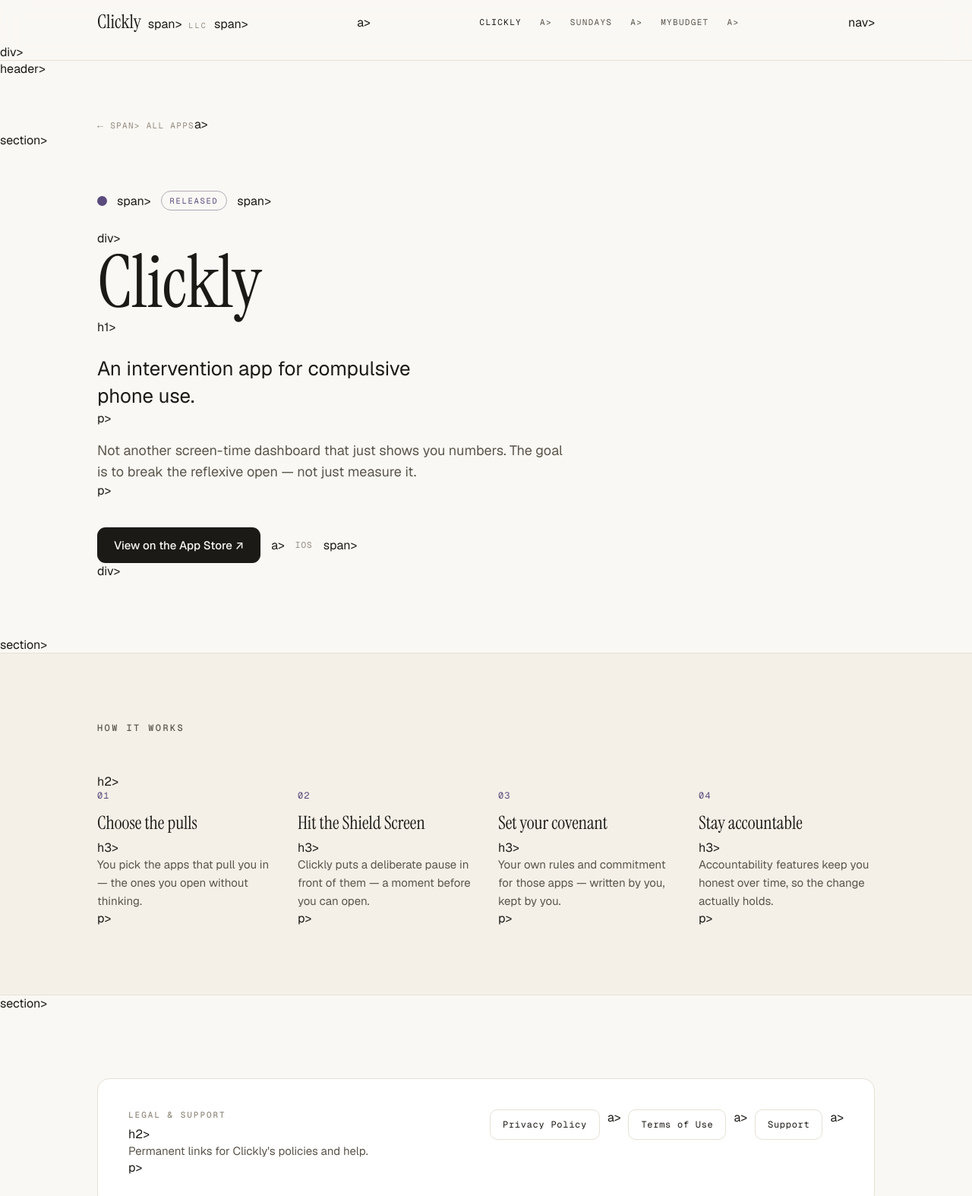
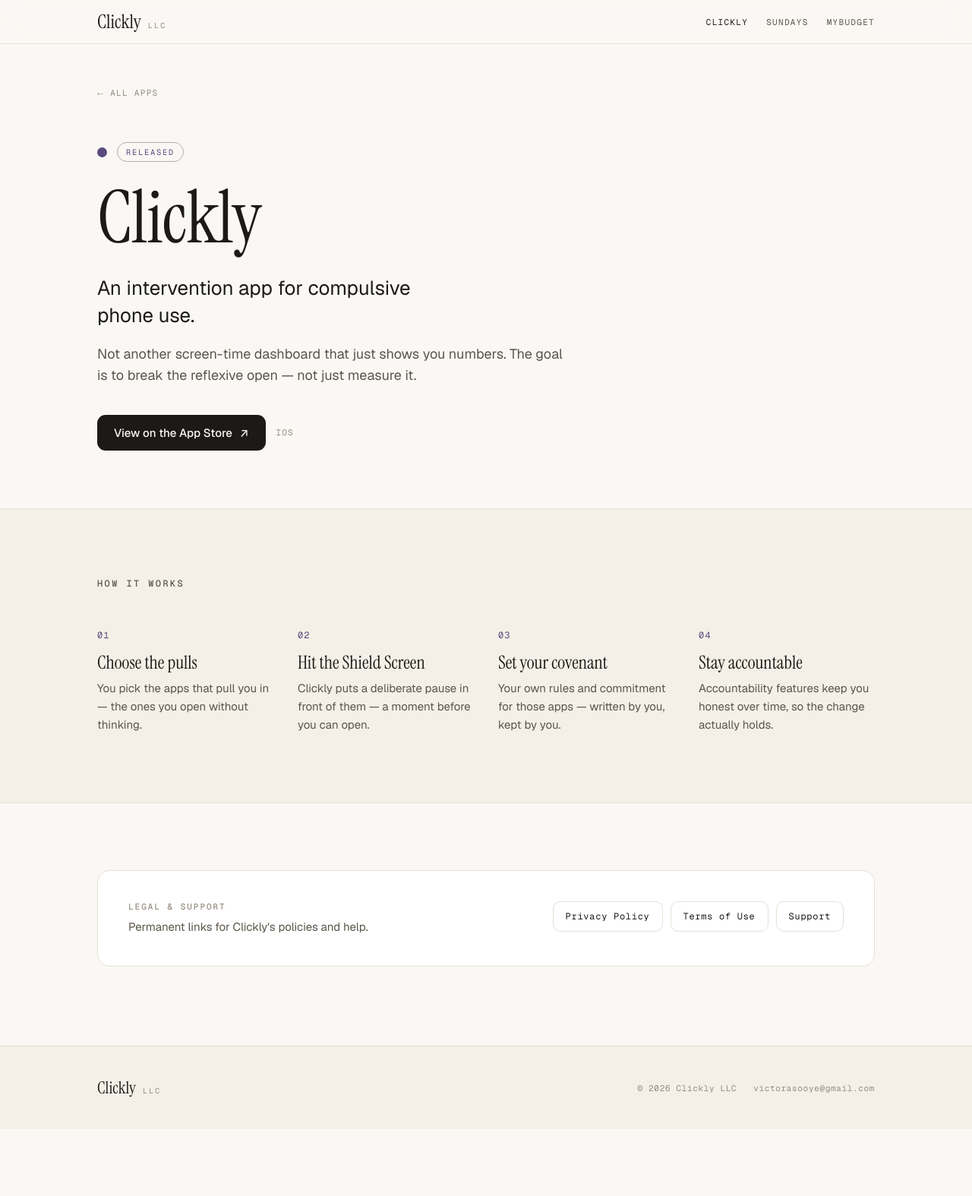
Before and after one commit to VictorAsooye/clicklysite, a plain HTML site: page apps/clickly.dc.html in a window 1280 px wide. Shown: the top 1574 px of the page at 76% size. After the commit the page ends 1486 px from the top, so only its background shows below. Drawn offline with nearby package versions, Linux system fonts and the light colour scheme.

Commit message:
Refactor HTML structure and styling for Clickly

```diff
--- a/apps/clickly.dc.html
+++ b/apps/clickly.dc.html
@@ -24,78 +24,105 @@
 ::selection{background:var(--ink);color:var(--paper);}
 </style>
 </helmet>
+
 <div style="min-height:100vh;display:flex;flex-direction:column;">
+
 <header style="position:sticky;top:0;z-index:50;background:rgba(250,248,244,0.82);backdrop-filter:blur(14px);-webkit-backdrop-filter:blur(14px);border-bottom:1px solid var(--line);">
 <div style="max-width:1080px;margin:0 auto;padding:16px 28px;display:flex;align-items:center;justify-content:space-between;gap:24px;">
 <a href="../index.dc.html" style="display:flex;align-items:baseline;gap:9px;">
-              <span style="font-family:'Instrument Serif',Georgia,serif;font-size:25px;line-height:1;">Clickly</span>span>
-              <span style="font-family:'Geist Mono',ui-monospace,monospace;font-size:10px;letter-spacing:0.22em;text-transform:uppercase;color:var(--ink-3);">LLC</span>span>
-            </a>a>
+<span style="font-family:'Instrument Serif',Georgia,serif;font-size:25px;line-height:1;">Clickly</span>
+<span style="font-family:'Geist Mono',ui-monospace,monospace;font-size:10px;letter-spacing:0.22em;text-transform:uppercase;color:var(--ink-3);">LLC</span>
+</a>
 <nav style="display:flex;gap:24px;font-family:'Geist Mono',ui-monospace,monospace;font-size:11px;letter-spacing:0.12em;text-transform:uppercase;color:var(--ink-2);">
-              <a href="clickly.dc.html" style="color:var(--ink);">Clickly</a>a>
-              <a href="sundays.dc.html" style="transition:color .2s;">Sundays</a>a>
-              <a href="mybudget.dc.html" style="transition:color .2s;">mybudget</a>a>
-            </nav>nav>
-          </div>div>
-        </header>header>
+<a href="clickly.dc.html" style="color:var(--ink);">Clickly</a>
+<a href="sundays.dc.html" style="transition:color .2s;">Sundays</a>
+<a href="mybudget.dc.html" style="transition:color .2s;">mybudget</a>
+</nav>
+</div>
+</header>
+
 <main style="flex:1;">
+
 <section style="max-width:1080px;margin:0 auto;padding:clamp(32px,5vw,52px) 28px 0;">
-            <a href="../index.dc.html" style="font-family:'Geist Mono',ui-monospace,monospace;font-size:11px;letter-spacing:0.12em;text-transform:uppercase;color:var(--ink-3);display:inline-flex;align-items:center;gap:8px;white-space:nowrap;transition:color .2s;"><span style="font-size:13px;">&larr;</span>span> All apps</a>a>
-          </section>section>
+<a href="../index.dc.html" style="font-family:'Geist Mono',ui-monospace,monospace;font-size:11px;letter-spacing:0.12em;text-transform:uppercase;color:var(--ink-3);display:inline-flex;align-items:center;gap:8px;white-space:nowrap;transition:color .2s;" style-hover="color:var(--ink);">
+<span style="font-size:13px;">&larr;</span> All apps
+</a>
+</section>
+
 <section style="max-width:1080px;margin:0 auto;padding:clamp(32px,5vw,56px) 28px clamp(48px,7vw,76px);">
 <div style="display:flex;align-items:center;gap:13px;margin-bottom:26px;">
-              <span style="width:13px;height:13px;border-radius:50%;background:var(--app);"></span>span>
-              <span style="font-family:'Geist Mono',ui-monospace,monospace;font-size:10.5px;letter-spacing:0.16em;text-transform:uppercase;color:var(--app);border:1px solid color-mix(in oklab,var(--app) 35%,var(--line));padding:5px 11px;border-radius:999px;">Released</span>span>
-            </div>div>
-            <h1 style="margin:0;font-family:'Instrument Serif',Georgia,serif;font-weight:400;font-size:clamp(48px,9vw,96px);line-height:1;letter-spacing:-0.01em;">Clickly</h1>h1>
-            <p style="margin:26px 0 0;font-size:clamp(19px,2.6vw,26px);line-height:1.4;color:var(--ink);max-width:24ch;">An intervention app for compulsive phone use.</p>p>
-            <p style="margin:18px 0 0;font-size:clamp(16px,2vw,18px);line-height:1.55;color:var(--ink-2);max-width:52ch;">Not another screen-time dashboard that just shows you numbers. The goal is to break the reflexive open — not just measure it.</p>p>
+<span style="width:13px;height:13px;border-radius:50%;background:var(--app);"></span>
+<span style="font-family:'Geist Mono',ui-monospace,monospace;font-size:10.5px;letter-spacing:0.16em;text-transform:uppercase;color:var(--app);border:1px solid color-mix(in oklab,var(--app) 35%,var(--line));padding:5px 11px;border-radius:999px;">Released</span>
+</div>
+<h1 style="margin:0;font-family:'Instrument Serif',Georgia,serif;font-weight:400;font-size:clamp(48px,9vw,96px);line-height:1;letter-spacing:-0.01em;">Clickly</h1>
+<p style="margin:26px 0 0;font-size:clamp(19px,2.6vw,26px);line-height:1.4;color:var(--ink);max-width:24ch;">An intervention app for compulsive phone use.</p>
+<p style="margin:18px 0 0;font-size:clamp(16px,2vw,18px);line-height:1.55;color:var(--ink-2);max-width:52ch;">Not another screen-time dashboard that just shows you numbers. The goal is to break the reflexive open — not just measure it.</p>
 <div style="margin-top:38px;display:flex;flex-wrap:wrap;gap:14px;align-items:center;">
-              <a href="#" style="display:inline-flex;align-items:center;gap:10px;background:var(--ink);color:var(--paper);font-size:15px;font-weight:500;padding:14px 22px;border-radius:11px;transition:transform .2s,opacity .2s;">View on the App Store &#8599;</a>a>
-              <span style="font-family:'Geist Mono',ui-monospace,monospace;font-size:11px;letter-spacing:0.1em;text-transform:uppercase;color:var(--ink-3);">iOS</span>span>
-            </div>div>
-          </section>section>
+<a href="#" style="display:inline-flex;align-items:center;gap:10px;background:var(--ink);color:var(--paper);font-size:15px;font-weight:500;padding:14px 22px;border-radius:11px;transition:transform .2s,opacity .2s;" style-hover="transform:translateY(-2px);opacity:0.92;">View on the App Store <span style="font-size:15px;">&#8599;</span></a>
+<span style="font-family:'Geist Mono',ui-monospace,monospace;font-size:11px;letter-spacing:0.1em;text-transform:uppercase;color:var(--ink-3);">iOS</span>
+</div>
+</section>
+
 <section style="background:var(--paper-2);border-top:1px solid var(--line);border-bottom:1px solid var(--line);">
 <div style="max-width:1080px;margin:0 auto;padding:clamp(56px,8vw,90px) 28px;">
-              <h2 style="margin:0 0 clamp(36px,5vw,52px);font-family:'Geist Mono',ui-monospace,monospace;font-size:12px;font-weight:500;letter-spacing:0.2em;text-transform:uppercase;color:var(--ink-2);">How it works</h2>h2>
+<h2 style="margin:0 0 clamp(36px,5vw,52px);font-family:'Geist Mono',ui-monospace,monospace;font-size:12px;font-weight:500;letter-spacing:0.2em;text-transform:uppercase;color:var(--ink-2);">How it works</h2>
 <div style="display:grid;grid-template-columns:repeat(auto-fit,minmax(232px,1fr));gap:36px 32px;">
-                <div><div style="font-family:'Geist Mono',ui-monospace,monospace;font-size:12px;color:var(--app);margin-bottom:14px;letter-spacing:0.08em;">01</div><h3 style="margin:0 0 9px;font-family:'Instrument Serif',Georgia,serif;font-weight:400;font-size:24px;line-height:1.15;">Choose the pulls</h3>h3><p style="margin:0;font-size:15px;line-height:1.6;color:var(--ink-2);">You pick the apps that pull you in — the ones you open without thinking.</p>p></div>
-              <div><div style="font-family:'Geist Mono',ui-monospace,monospace;font-size:12px;color:var(--app);margin-bottom:14px;letter-spacing:0.08em;">02</div><h3 style="margin:0 0 9px;font-family:'Instrument Serif',Georgia,serif;font-weight:400;font-size:24px;line-height:1.15;">Hit the Shield Screen</h3>h3><p style="margin:0;font-size:15px;line-height:1.6;color:var(--ink-2);">Clickly puts a deliberate pause in front of them — a moment before you can open.</p>p></div>
-              <div><div style="font-family:'Geist Mono',ui-monospace,monospace;font-size:12px;color:var(--app);margin-bottom:14px;letter-spacing:0.08em;">03</div><h3 style="margin:0 0 9px;font-family:'Instrument Serif',Georgia,serif;font-weight:400;font-size:24px;line-height:1.15;">Set your covenant</h3>h3><p style="margin:0;font-size:15px;line-height:1.6;color:var(--ink-2);">Your own rules and commitment for those apps — written by you, kept by you.</p>p></div>
-              <div><div style="font-family:'Geist Mono',ui-monospace,monospace;font-size:12px;color:var(--app);margin-bottom:14px;letter-spacing:0.08em;">04</div><h3 style="margin:0 0 9px;font-family:'Instrument Serif',Georgia,serif;font-weight:400;font-size:24px;line-height:1.15;">Stay accountable</h3>h3><p style="margin:0;font-size:15px;line-height:1.6;color:var(--ink-2);">Accountability features keep you honest over time, so the change actually holds.</p>p></div>
+<div>
+<div style="font-family:'Geist Mono',ui-monospace,monospace;font-size:12px;color:var(--app);margin-bottom:14px;letter-spacing:0.08em;">01</div>
+<h3 style="margin:0 0 9px;font-family:'Instrument Serif',Georgia,serif;font-weight:400;font-size:24px;line-height:1.15;">Choose the pulls</h3>
+<p style="margin:0;font-size:15px;line-height:1.6;color:var(--ink-2);">You pick the apps that pull you in — the ones you open without thinking.</p>
+</div>
+<div>
+<div style="font-family:'Geist Mono',ui-monospace,monospace;font-size:12px;color:var(--app);margin-bottom:14px;letter-spacing:0.08em;">02</div>
+<h3 style="margin:0 0 9px;font-family:'Instrument Serif',Georgia,serif;font-weight:400;font-size:24px;line-height:1.15;">Hit the Shield Screen</h3>
+<p style="margin:0;font-size:15px;line-height:1.6;color:var(--ink-2);">Clickly puts a deliberate pause in front of them — a moment before you can open.</p>
+</div>
+<div>
+<div style="font-family:'Geist Mono',ui-monospace,monospace;font-size:12px;color:var(--app);margin-bottom:14px;letter-spacing:0.08em;">03</div>
+<h3 style="margin:0 0 9px;font-family:'Instrument Serif',Georgia,serif;font-weight:400;font-size:24px;line-height:1.15;">Set your covenant</h3>
+<p style="margin:0;font-size:15px;line-height:1.6;color:var(--ink-2);">Your own rules and commitment for those apps — written by you, kept by you.</p>
+</div>
+<div>
+<div style="font-family:'Geist Mono',ui-monospace,monospace;font-size:12px;color:var(--app);margin-bottom:14px;letter-spacing:0.08em;">04</div>
+<h3 style="margin:0 0 9px;font-family:'Instrument Serif',Georgia,serif;font-weight:400;font-size:24px;line-height:1.15;">Stay accountable</h3>
+<p style="margin:0;font-size:15px;line-height:1.6;color:var(--ink-2);">Accountability features keep you honest over time, so the change actually holds.</p>
 </div>
 </div>
-          </section>section>
+</div>
+</section>
+
 <section style="max-width:1080px;margin:0 auto;padding:0 28px clamp(64px,9vw,104px);">
 <div style="border:1px solid var(--line);border-radius:16px;background:var(--card);padding:clamp(28px,4vw,40px);margin-top:clamp(56px,8vw,88px);">
 <div style="display:flex;flex-wrap:wrap;gap:28px;justify-content:space-between;align-items:flex-start;">
-          <div><h2 style="margin:0 0 8px;font-family:'Geist Mono',ui-monospace,monospace;font-size:11px;font-weight:500;letter-spacing:0.18em;text-transform:uppercase;color:var(--ink-3);">Legal &amp; support</h2>h2><p style="margin:0;font-size:15px;line-height:1.55;color:var(--ink-2);max-width:34ch;">Permanent links for Clickly's policies and help.</p>p></div>
+<div>
+<h2 style="margin:0 0 8px;font-family:'Geist Mono',ui-monospace,monospace;font-size:11px;font-weight:500;letter-spacing:0.18em;text-transform:uppercase;color:var(--ink-3);">Legal &amp; support</h2>
+<p style="margin:0;font-size:15px;line-height:1.55;color:var(--ink-2);max-width:34ch;">Permanent links for Clickly's policies and help.</p>
+</div>
 <div style="display:flex;flex-wrap:wrap;gap:10px;">
-            <a href="../clickly/privacy.dc.html" style="font-family:'Geist Mono',ui-monospace,monospace;font-size:12px;letter-spacing:0.06em;padding:11px 16px;border:1px solid var(--line);border-radius:10px;white-space:nowrap;">Privacy Policy</a>a>
-            <a href="../clickly/terms.dc.html" style="font-family:'Geist Mono',ui-monospace,monospace;font-size:12px;letter-spacing:0.06em;padding:11px 16px;border:1px solid var(--line);border-radius:10px;white-space:nowrap;">Terms of Use</a>a>
-            <a href="../clickly/support.dc.html" style="font-family:'Geist Mono',ui-monospace,monospace;font-size:12px;letter-spacing:0.06em;padding:11px 16px;border:1px solid var(--line);border-radius:10px;white-space:nowrap;">Support</a>a>
+<a href="../clickly/privacy.dc.html" style="font-family:'Geist Mono',ui-monospace,monospace;font-size:12px;letter-spacing:0.06em;padding:11px 16px;border:1px solid var(--line);border-radius:10px;white-space:nowrap;transition:border-color .2s,background .2s;" style-hover="border-color:var(--ink);background:var(--paper)">Privacy Policy</a>
+<a href="../clickly/terms.dc.html" style="font-family:'Geist Mono',ui-monospace,monospace;font-size:12px;letter-spacing:0.06em;padding:11px 16px;border:1px solid var(--line);border-radius:10px;white-space:nowrap;transition:border-color .2s,background .2s;" style-hover="border-color:var(--ink);background:var(--paper)">Terms of Use</a>
+<a href="../clickly/support.dc.html" style="font-family:'Geist Mono',ui-monospace,monospace;font-size:12px;letter-spacing:0.06em;padding:11px 16px;border:1px solid var(--line);border-radius:10px;white-space:nowrap;transition:border-color .2s,background .2s;" style-hover="border-color:var(--ink);background:var(--paper)">Support</a>
 </div>
 </div>
 </div>
-      </section>section>
-        </main>main>
+</section>
+
+</main>
+
 <footer style="border-top:1px solid var(--line);background:var(--paper-2);">
 <div style="max-width:1080px;margin:0 auto;padding:40px 28px;display:flex;flex-wrap:wrap;gap:18px 32px;align-items:center;justify-content:space-between;">
-            <a href="../index.dc.html" style="display:flex;align-items:baseline;gap:9px;"><span style="font-family:'Instrument Serif',Georgia,serif;font-size:22px;">Clickly</span>span><span style="font-family:'Geist Mono',ui-monospace,monospace;font-size:10px;letter-spacing:0.22em;text-transform:uppercase;color:var(--ink-3);">LLC</span>span></a>a>
+<a href="../index.dc.html" style="display:flex;align-items:baseline;gap:9px;">
+<span style="font-family:'Instrument Serif',Georgia,serif;font-size:22px;">Clickly</span>
+<span style="font-family:'Geist Mono',ui-monospace,monospace;font-size:10px;letter-spacing:0.22em;text-transform:uppercase;color:var(--ink-3);">LLC</span>
+</a>
 <div style="display:flex;flex-wrap:wrap;gap:8px 22px;font-family:'Geist Mono',ui-monospace,monospace;font-size:11px;letter-spacing:0.06em;color:var(--ink-3);">
 <span>© 2026 Clickly LLC</span>
-            <a href="mailto:victorasooye@gmail.com">victorasooye@gmail.com</a>a>
+<a href="mailto:victorasooye@gmail.com" style="transition:color .2s;" style-hover="color:var(--ink);">victorasooye@gmail.com</a>
 </div>
 </div>
-        </footer>footer>
+</footer>
+
 </div>
 </x-dc>
 </body>
-</html></span>
-      </div></div>
-        </style>
-      </helmet>
-    </x-dc>
-  </body>
-  </head>
 </html>
```
Lines whose indentation alone changed are shown as unchanged.
